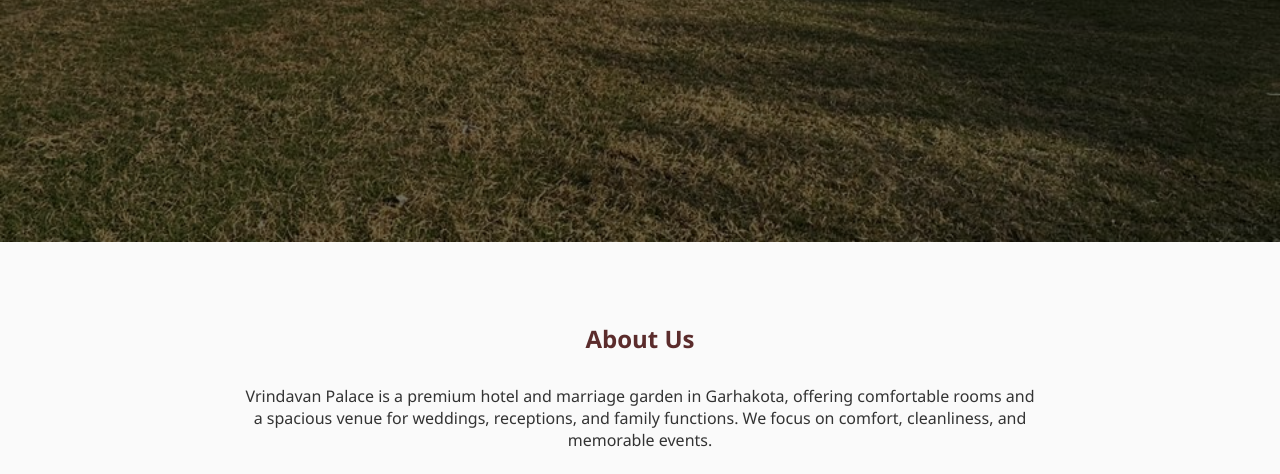
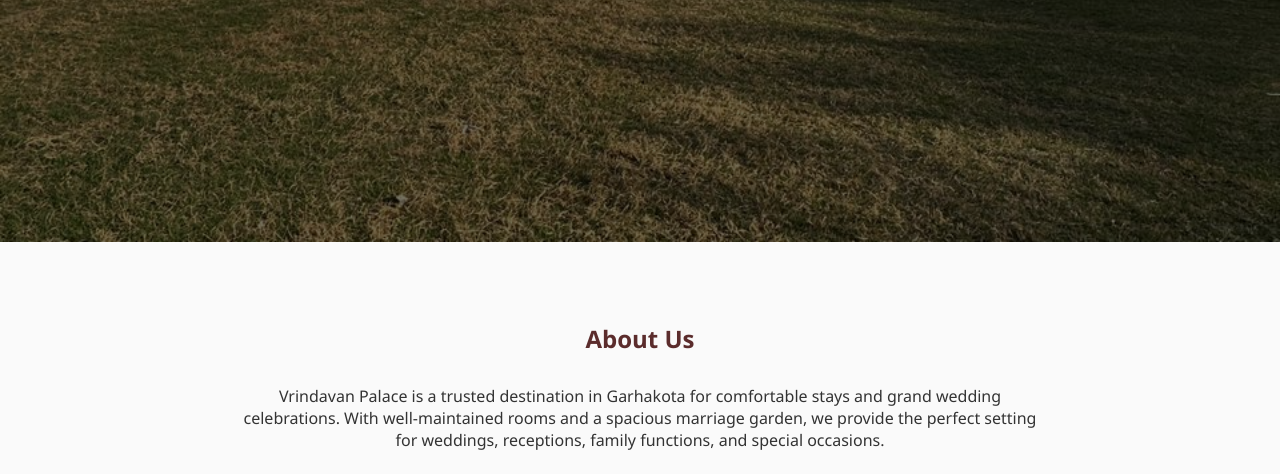
Before and after one commit to nazim-gh/vrindavan-palace, a plain HTML site: page index.html in a window 1280 px wide. Shown: the part 478-952 px from the top of the page. Drawn offline with Linux system fonts and the light colour scheme; files whose address does not match are found by name.

Commit message:
Update index.html

```diff
--- a/index.html
+++ b/index.html
@@ -4,6 +4,7 @@
     <meta charset="UTF-8">
     <meta name="viewport" content="width=device-width, initial-scale=1.0">
     <title>Vrindavan Palace | Hotel & Marriage Garden</title>
+    <meta name="description" content="Vrindavan Palace is a premium hotel and marriage garden in Garhakota, Sagar, Madhya Pradesh for weddings, receptions and comfortable stays.">
     <link rel="stylesheet" href="style.css">
 </head>
 <body>
@@ -23,9 +24,10 @@
 <section class="about">
     <h2>About Us</h2>
     <p>
-        Vrindavan Palace is a premium hotel and marriage garden in Garhakota,
-        offering comfortable rooms and a spacious venue for weddings, receptions,
-        and family functions. We focus on comfort, cleanliness, and memorable events.
+    Vrindavan Palace is a trusted destination in Garhakota for comfortable stays
+    and grand wedding celebrations. With well-maintained rooms and a spacious
+    marriage garden, we provide the perfect setting for weddings, receptions,
+    family functions, and special occasions.
     </p>
 </section>
 
```
